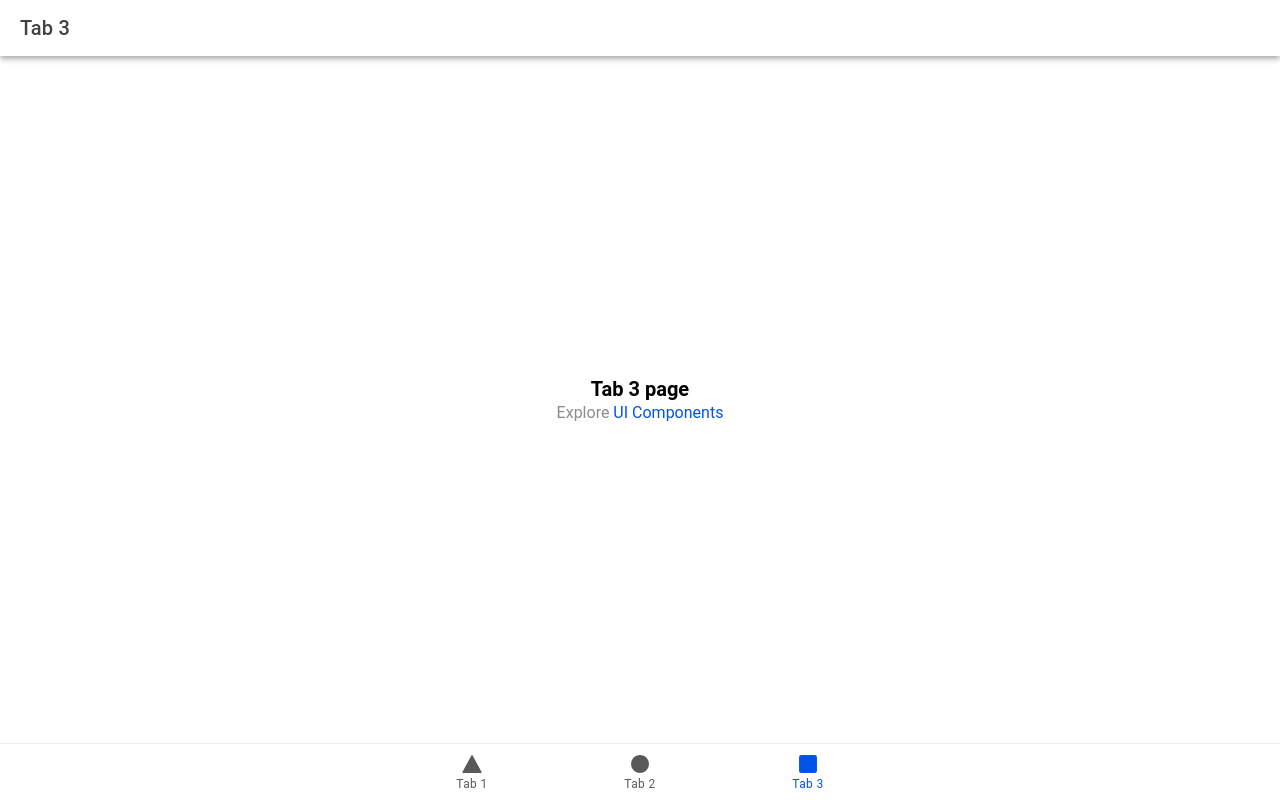
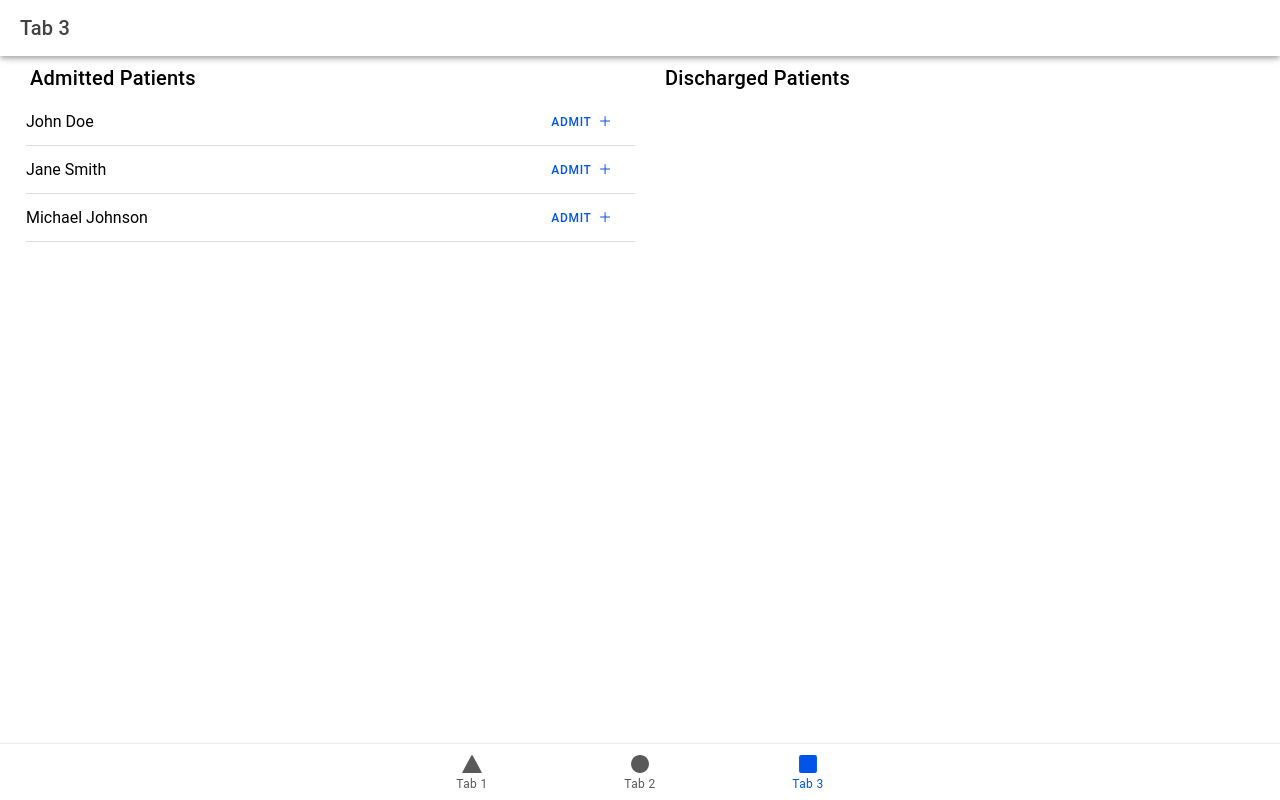
Before and after one commit to chetverg23/spitali, a React (Vite) app: page /tab3 in a window 1280 px wide. Built offline with nearby package versions, Linux system fonts and the light colour scheme.

Commit message:
Update Tab3.tsx

```diff
--- a/src/pages/Tab3.tsx
+++ b/src/pages/Tab3.tsx
@@ -1,8 +1,66 @@
-import { IonContent, IonHeader, IonPage, IonTitle, IonToolbar } from '@ionic/react';
-import ExploreContainer from '../components/ExploreContainer';
+import React, { useState } from 'react';
+import {
+  IonContent,
+  IonHeader,
+  IonPage,
+  IonTitle,
+  IonToolbar,
+  IonGrid,
+  IonRow,
+  IonCol,
+  IonButton,
+  IonIcon,
+  IonList,
+  IonItem,
+  IonLabel,
+  IonSelect,
+  IonSelectOption,
+  IonAlert,
+} from '@ionic/react';
+import { addOutline, closeCircleOutline } from 'ionicons/icons';
 import './Tab3.css';
 
+interface Patient {
+  name: string;
+  id: string;
+  status: string;
+}
+
 const Tab3: React.FC = () => {
+  const [admittedPatients, setAdmittedPatients] = useState<Patient[]>([
+    { name: 'John Doe', id: 'P001', status: 'Admitted' },
+    { name: 'Jane Smith', id: 'P002', status: 'Admitted' },
+    { name: 'Michael Johnson', id: 'P003', status: 'Admitted' },
+  ]);
+
+  const [dischargedPatients, setDischargedPatients] = useState<Patient[]>([]);
+  const [dischargeReason, setDischargeReason] = useState<string>('');
+  const [dischargeIndex, setDischargeIndex] = useState<number | null>(null);
+
+  const dischargeReasons = ['Healthy', 'Transfer', 'Death'];
+
+  const handleAdmit = (index: number) => {
+    const patientToAdmit = admittedPatients[index];
+    setAdmittedPatients(prevPatients => prevPatients.filter((_, i) => i !== index));
+    setDischargedPatients(prevPatients => [...prevPatients, patientToAdmit]);
+  };
+
+  const handleDischarge = (index: number) => {
+    setDischargeIndex(index);
+  };
+
+  const handleDischargeConfirmed = () => {
+    if (dischargeIndex !== null && dischargeReason !== '') {
+      const patientToDischarge = admittedPatients[dischargeIndex];
+      setDischargedPatients(prevPatients => [...prevPatients, { ...patientToDischarge, status: dischargeReason }]);
+      setAdmittedPatients(prevPatients => prevPatients.filter((_, i) => i !== dischargeIndex));
+      setDischargeIndex(null);
+      setDischargeReason('');
+    } else {
+      console.log('Please select a discharge reason.');
+    }
+  };
+
   return (
     <IonPage>
       <IonHeader>
@@ -16,7 +74,74 @@ const Tab3: React.FC = () => {
             <IonTitle size="large">Tab 3</IonTitle>
           </IonToolbar>
         </IonHeader>
-        <ExploreContainer name="Tab 3 page" />
+
+        <IonGrid>
+          <IonRow>
+            <IonCol size="6">
+              <IonTitle>Admitted Patients</IonTitle>
+              <IonList>
+                {admittedPatients.map((patient, index) => (
+                  <IonItem key={index}>
+                    <IonLabel>{patient.name}</IonLabel>
+                    <IonButton onClick={() => handleAdmit(index)} fill="clear">
+                      Admit
+                      <IonIcon icon={addOutline} slot="end" />
+                    </IonButton>
+                  </IonItem>
+                ))}
+              </IonList>
+            </IonCol>
+
+            <IonCol size="6">
+              <IonTitle>Discharged Patients</IonTitle>
+              <IonList>
+                {dischargedPatients.map((patient, index) => (
+                  <IonItem key={index}>
+                    <IonLabel>{patient.name}</IonLabel>
+                    <IonLabel>Status: {patient.status}</IonLabel>
+                    <IonButton fill="clear">
+                      <IonIcon icon={closeCircleOutline} slot="end" />
+                    </IonButton>
+                  </IonItem>
+                ))}
+              </IonList>
+            </IonCol>
+          </IonRow>
+        </IonGrid>
+
+        <IonAlert
+          isOpen={dischargeIndex !== null}
+          onDidDismiss={() => setDischargeIndex(null)}
+          header={'Confirm Discharge'}
+          buttons={[
+            {
+              text: 'Cancel',
+              role: 'cancel',
+              handler: () => {
+                setDischargeIndex(null);
+                setDischargeReason('');
+              },
+            },
+            {
+              text: 'Confirm',
+              handler: handleDischargeConfirmed,
+            },
+          ]}
+        >
+          <div>
+            <IonSelect
+              value={dischargeReason}
+              placeholder="Select reason"
+              onIonChange={(e) => setDischargeReason(e.detail.value!)}
+            >
+              {dischargeReasons.map((reason, index) => (
+                <IonSelectOption key={index} value={reason}>
+                  {reason}
+                </IonSelectOption>
+              ))}
+            </IonSelect>
+          </div>
+        </IonAlert>
       </IonContent>
     </IonPage>
   );
```
